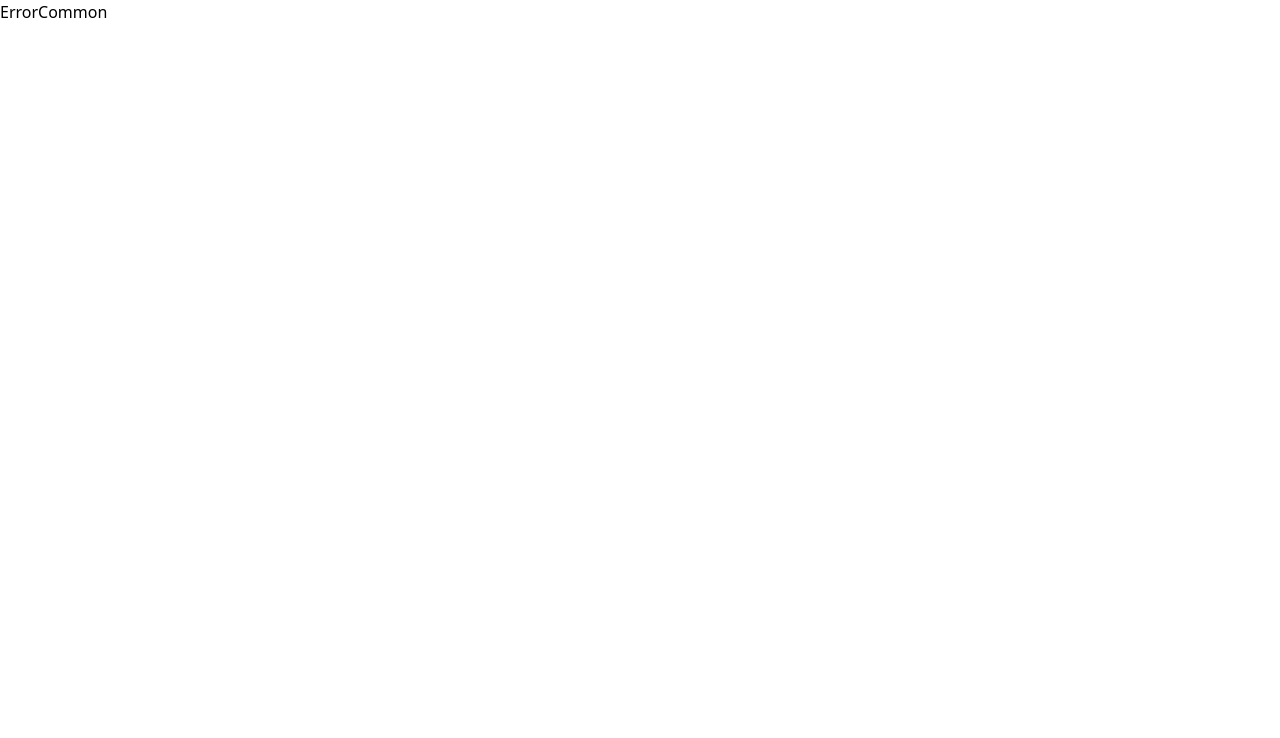
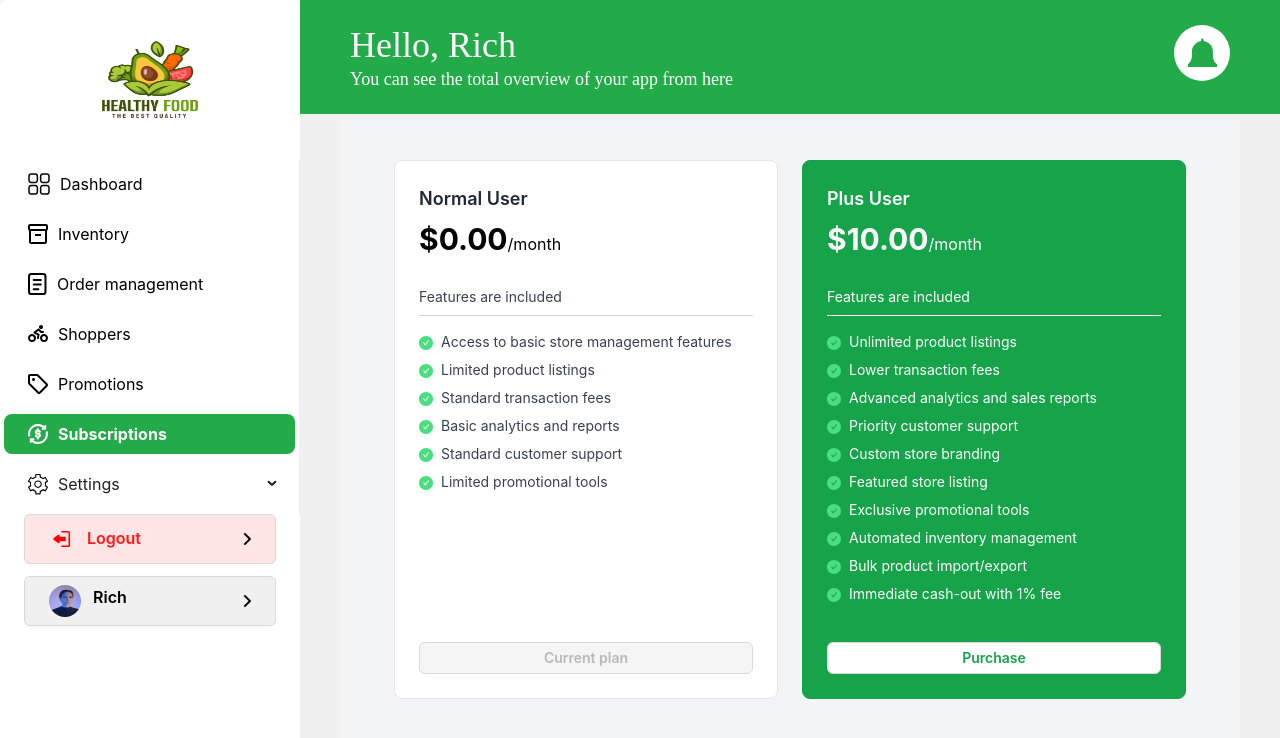
Before and after one commit to sparktechagency/grocery_market_dashboard, a React (Vite) app: page /subscriptions in a window 1280 px wide. Before the commit this address had no page. Shown: the top 738 px of the page. Built offline with nearby package versions, Linux system fonts and the light colour scheme.

Commit message:
addde to the subscriptions

```diff
--- a/src/Router/Router.jsx
+++ b/src/Router/Router.jsx
@@ -10,6 +10,7 @@ import Inventory from "../Store/pages/Inventory";
 import OrderManagement from "../Store/pages/OrderManagement";
 import Shoppers from "../Store/pages/Shoppers";
 import Promotions from "../Store/pages/Promotions";
+import Subscriptions from "../Store/pages/Subscriptions";
 
 export const router = createBrowserRouter([
     {
@@ -37,6 +38,10 @@ export const router = createBrowserRouter([
                 path: "/promotions",
                 element: <Promotions />
             },
+            {
+                path: "/subscriptions",
+                element: <Subscriptions />
+            },
         ]
     },
     {
--- a/src/Store/StoreDashboardSidebar.jsx
+++ b/src/Store/StoreDashboardSidebar.jsx
@@ -42,7 +42,7 @@ const menuItems = [
         activeIcon: IconPromotionsWhite,
     },
     {
-        path: "",
+        path: "/subscriptions",
         title: "Subscriptions",
         icon: IconSubscriptionsBlack,
         activeIcon: IconSubscriptionsWhite,
--- a/src/Store/pages/Promotions.jsx
+++ b/src/Store/pages/Promotions.jsx
@@ -57,7 +57,7 @@ const Promotions = () => {
 
     return (
         <div>
-            <p className='font-PoppinsMedium text-xl text-black'>Promotional banners</p>
+            <p className='font-PoppinsMedium text-xl text-black mb-6'>Promotional banners</p>
 
             <div className='grid grid-cols-4 gap-3'>
                 {
@@ -69,7 +69,7 @@ const Promotions = () => {
                     ))
                 }
             </div>
-            <button onClick={() => setIsModalOpen(true)} className='font-PoppinsMedium text-lg text-white bg-primary py-4 px-28 rounded-lg mt-10  '>Add More</button>
+            <button onClick={() => setIsModalOpen(true)} className='font-PoppinsMedium text-lg text-white bg-primary py-3 px-28 rounded-lg mt-10  '>Add More</button>
 
             {/* ================ shoppers successful modal =============== */}
             <Modal
@@ -97,7 +97,7 @@ const Promotions = () => {
 
                     <Button
                         type="primary"
-                        className="bg-green-600  hover:text-white hover:bg-green-700 w-full h-10 text-base font-semibold mt-8"
+                        className="bg-green-600 hover:text-white hover:bg-green-700 w-full h-10 text-base font-semibold mt-8"
                         disabled={!fileList.length}
                     >
                         Upload
--- /dev/null
+++ b/src/Store/pages/Subscriptions.jsx
@@ -0,0 +1,91 @@
+import React from 'react';
+import { Button } from 'antd';
+import { CheckCircleFilled } from '@ant-design/icons';
+
+const Subscriptions = () => {
+    const pricingPlans = [
+        {
+            title: "Normal User",
+            price: "$0.00",
+            buttonText: "Current plan",
+            active: false,
+            features: [
+                'Access to basic store management features',
+                'Limited product listings',
+                'Standard transaction fees',
+                'Basic analytics and reports',
+                'Standard customer support',
+                'Limited promotional tools',
+            ]
+        },
+        {
+            title: "Plus User",
+            price: "$10.00",
+            buttonText: "Purchase",
+            active: true,
+            features: [
+                'Unlimited product listings',
+                'Lower transaction fees',
+                'Advanced analytics and sales reports',
+                'Priority customer support',
+                'Custom store branding',
+                'Featured store listing',
+                'Exclusive promotional tools',
+                'Automated inventory management',
+                'Bulk product import/export',
+                'Immediate cash-out with 1% fee',
+            ]
+        }
+    ];
+
+    return (
+        <div className="flex flex-col lg:flex-row justify-center gap-6 bg-gray-100 py-10">
+            {pricingPlans.map((plan, index) => (
+                <div
+                    key={index}
+                    className={`flex flex-col justify-between rounded-lg p-6 w-full max-w-sm border ${plan.active
+                        ? 'bg-green-600 text-white border-green-600'
+                        : 'bg-white text-black border-gray-200'
+                        }`}
+                >
+                    <div>
+                        <h2 className={`text-lg font-semibold mb-2 ${plan.active ? 'text-white' : 'text-gray-800'}`}>
+                            {plan.title}
+                        </h2>
+                        <p className="text-3xl font-bold">
+                            {plan.price}
+                            <span className="text-base font-normal">/month</span>
+                        </p>
+
+                        <div className={`mt-4 mb-2 text-sm ${plan.active ? 'text-white' : 'text-gray-700'}`}>
+                            Features are included
+                        </div>
+                        <hr className={`${plan.active ? 'border-white' : 'border-gray-300'} mb-4`} />
+
+                        <ul className={`space-y-2 text-sm ${plan.active ? 'text-white' : 'text-gray-700'}`}>
+                            {plan.features.map((feature, idx) => (
+                                <li key={idx} className="flex items-start gap-2">
+                                    <CheckCircleFilled className="text-green-400 mt-1" />
+                                    <span>{feature}</span>
+                                </li>
+                            ))}
+                        </ul>
+                    </div>
+
+                    <Button
+                        className={`mt-6 w-full font-semibold ${plan.active
+                            ? 'bg-white text-green-600 hover:text-green-700 hover:!border-white'
+                            : 'border-gray-400 text-black hover:border-black'
+                            }`}
+                        type={plan.active ? 'default' : 'default'}
+                        disabled={!plan.active && plan.title === 'Normal User'}
+                    >
+                        {plan.buttonText}
+                    </Button>
+                </div>
+            ))}
+        </div>
+    );
+};
+
+export default Subscriptions;
--- a/src/index.css
+++ b/src/index.css
@@ -1,6 +1,8 @@
 @tailwind base;
 @tailwind components;
 @tailwind utilities;
+
+
 
 .ant-table-tbody .custom-price-cell{
   color: #38bd5e;
--- a/src/main.jsx
+++ b/src/main.jsx
@@ -3,7 +3,7 @@ import { createRoot } from 'react-dom/client'
 import './index.css'
 import { RouterProvider } from 'react-router-dom'
 import { router } from './Router/Router.jsx'
-
+import 'antd/dist/reset.css';
 createRoot(document.getElementById('root')).render(
   <StrictMode>
     <RouterProvider router={router} />
```
